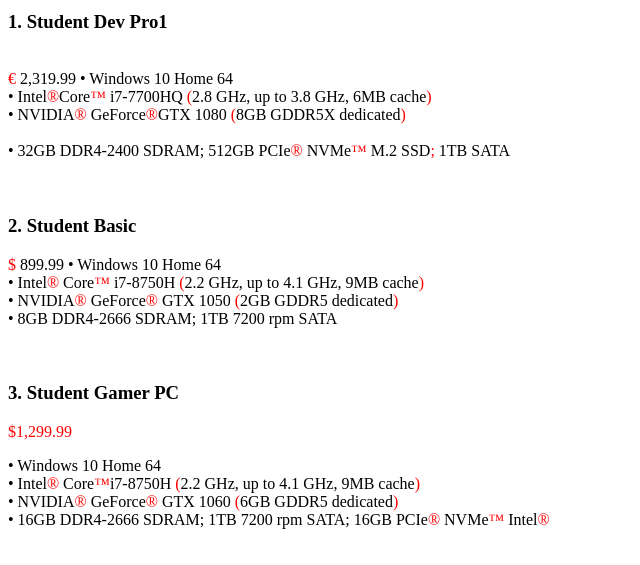
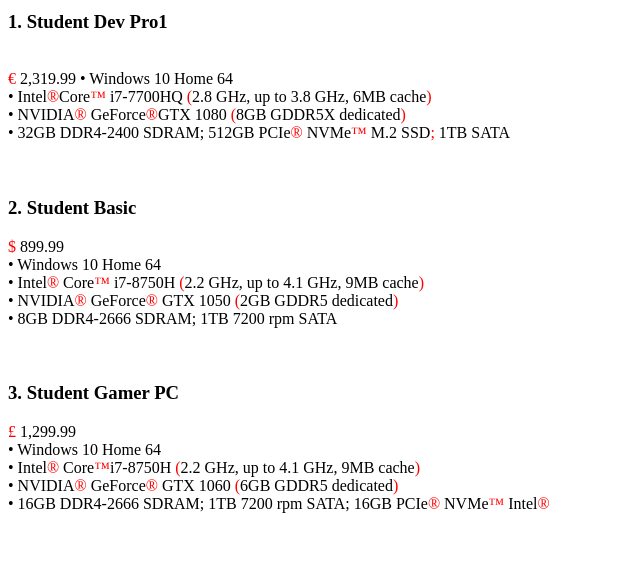
Before and after one commit to amrish991/homework-lecture-2, a plain HTML site: page product.html in a window 1280 px wide. Shown: the part 79-644 px from the top of the page, without its empty margins (0-640 px from the left). Drawn offline with Linux system fonts and the light colour scheme.

Commit message:
Update product.html

```diff
--- a/product.html
+++ b/product.html
@@ -9,12 +9,12 @@
  <span style='color: red'>€</span> 2,319.99
 • Windows 10 Home 64<br>
 • Intel<span style='color: red'>®</span>Core<span style='color: red'>™</span> i7-7700HQ <span style='color: red'>(</span>2.8 GHz, up to 3.8 GHz, 6MB cache<span style='color: red'>)</span><br>
-• NVIDIA<span style='color: red'>®</span> GeForce<span style='color: red'>®</span>GTX 1080 <span style='color: red'>(</span>8GB GDDR5X dedicated<span style='color: red'>)</span><br><br>
+• NVIDIA<span style='color: red'>®</span> GeForce<span style='color: red'>®</span>GTX 1080 <span style='color: red'>(</span>8GB GDDR5X dedicated<span style='color: red'>)</span><br>
 • 32GB DDR4-2400 SDRAM; 512GB PCIe<span style='color: red'>®</span> NVMe<span style='color: red'>™</span> M.2 SSD<span style='color: red'>;</span> 1TB SATA<br>
 	<br></br>
 
 <h3> 2.	Student Basic</h3>
-<p>  <span style='color: red'>$</span> 899.99
+<p>  <span style='color: red'>$</span> 899.99<br>
 • Windows 10 Home 64<br>
 • Intel<span style='color: red'>®</span> Core<span style='color: red'>™</span> i7-8750H <span style='color: red'>(</span>2.2 GHz, up to 4.1 GHz, 9MB cache<span style='color: red'>)</span> <br>
 • NVIDIA<span style='color: red'>®</span> GeForce<span style='color: red'>®</span> GTX 1050 <span style='color: red'>(</span>2GB GDDR5 dedicated<span style='color: red'>)</span><br>
@@ -22,7 +22,7 @@
 	<br></br>
 
 <h3>3.	Student Gamer PC</h3>
-<p style="color:#FF0000";>$1,299.99</p>
+<span style='color: red'>£</span> 1,299.99 <br>
 • Windows 10 Home 64<br>
 • Intel<span style='color: red'>®</span> Core<span style='color: red'>™</span>i7-8750H <span style='color: red'>(</span>2.2 GHz, up to 4.1 GHz, 9MB cache<span style='color: red'>)</span> <br>
 • NVIDIA<span style='color: red'>®</span> GeForce<span style='color: red'>®</span> GTX 1060 <span style='color: red'>(</span>6GB GDDR5 dedicated<span style='color: red'>)</span><br>
```
